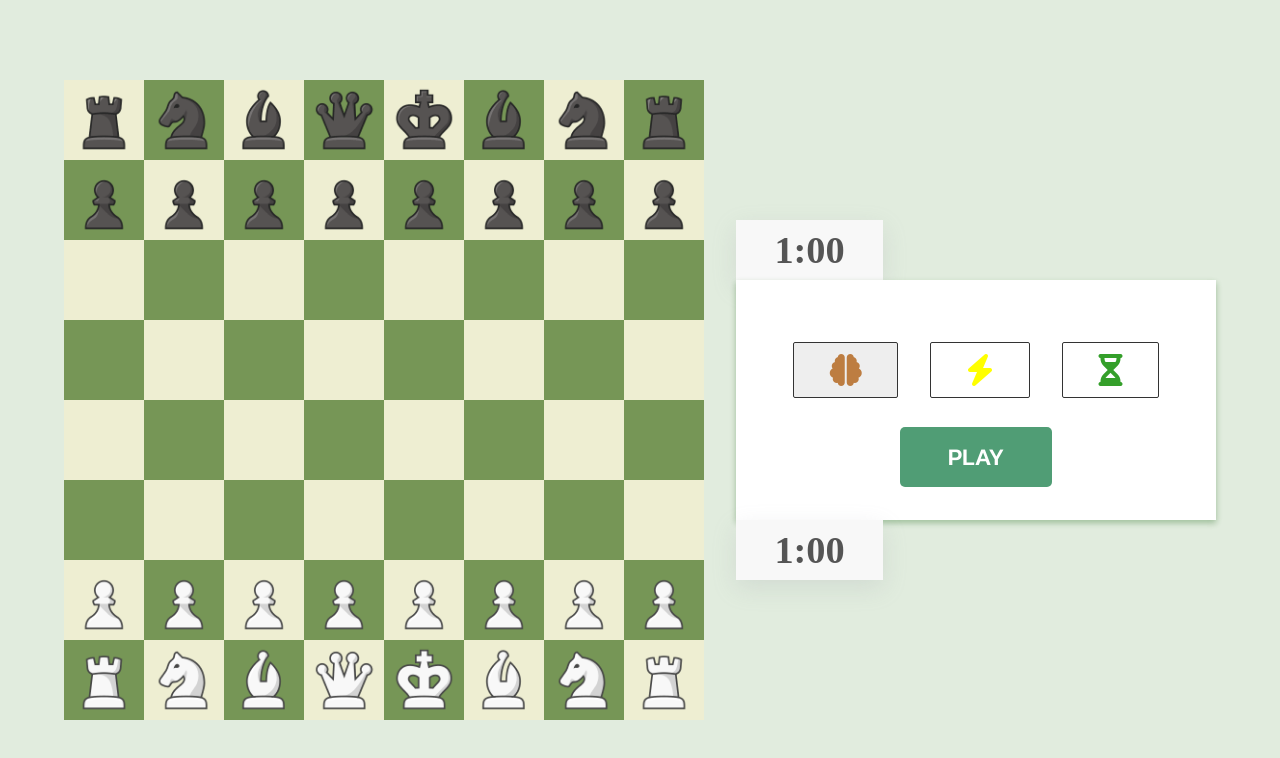
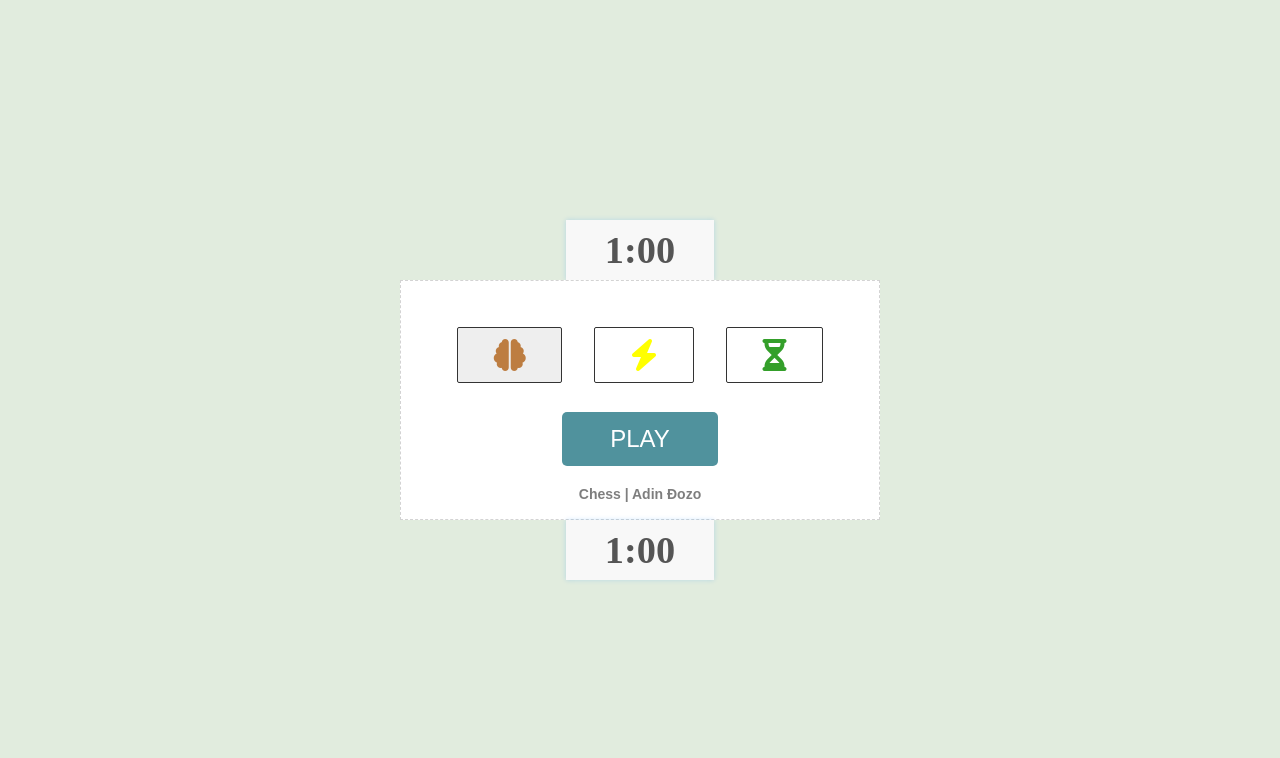
Before and after one commit to adindozo/react-chess, a React app: page / in a window 1280 px wide. Built offline with nearby package versions, Linux system fonts and the light colour scheme.

Commit message:
UX changes

```diff
--- a/src/Board.css
+++ b/src/Board.css
@@ -1,4 +1,4 @@
-@import url('https://fonts.googleapis.com/css2?family=Kanit:wght@500&display=swap');* {
+* {
   margin: 0;
   padding: 0;
   box-sizing: border-box;
@@ -21,8 +21,8 @@
 aside{
   display: flex;
   flex-direction: column;
-  align-items: flex-start;
-  margin-left: 2rem;
+  align-items: center;
+
 }
 
 .menu{
@@ -35,7 +35,7 @@ aside{
   justify-content: center;
   padding: .6rem;
   font-family: 'Kanit', sans-serif;
-  box-shadow: rgba(102, 255, 88, 0.16) 0px 3px 6px, rgba(0, 0, 0, 0.23) 0px 3px 6px;
+  border: 1px dashed rgba(51, 51, 51, 0.212);
 }
 
 .custom-game{
@@ -77,7 +77,7 @@ aside{
   color: #fff;
   font-size: 1.5rem;
   padding: .8rem 3rem;
-  background: rgb(80, 157, 117);
+  background: rgb(80, 146, 157);
   border-radius: 5px;
   border: none;
   cursor: pointer;
@@ -85,7 +85,8 @@ aside{
 }
 
 .timer{
-  box-shadow: rgba(149, 157, 165, 0.2) 0px 8px 24px;
+    width: 100%;
+  box-shadow: rgba(0, 128, 255, 0.2) 0px 0px 5px;
   background: rgb(248, 248, 248);
   padding: .5rem 2.4rem;
   color: #555;
@@ -151,14 +152,13 @@ table {
   margin: 0 auto;
   font-size: 0.9em;
   max-width: 400px;
-  border-radius: 5px 5px 0 0;
   overflow: hidden;
   box-shadow: 0 0 20px rgba(0, 0, 0, 0.15);
   width:100%;
 }
 
 table thead tr {
-  background-color: #009879;
+  background-color: #333;
   color: #ffffff;
   text-align: left;
   font-weight: bold;
@@ -178,12 +178,12 @@ table tr:nth-of-type(even) {
 }
 
 table tr:last-of-type {
-  border-bottom: 2px solid #009879;
+  border-bottom: 2px solid #000000;
 }
 
 table tr.active-row {
   font-weight: bold;
-  color: #009879;
+  color: #000000;
 }
 
 #table-wrapper {
@@ -197,6 +197,13 @@ table tr.active-row {
 }
 #table-scroll::-webkit-scrollbar {
   display: none;
+}
+
+.credits{
+    opacity: .5;
+    text-align: right;
+    font-size: 14px;
+    margin-top: 20px;
 }
 
 
--- a/src/components/App.js
+++ b/src/components/App.js
@@ -30,8 +30,6 @@ function App() {
 
     return (
         <div className="container">
-            <Board game={game} gameStart={gameStart} />
-
             <aside>
                 <PieceCemetery player = {player_black} />
                 <PlayerTimer player={player_black} className="player-black"/>
@@ -47,6 +45,7 @@ function App() {
                 <PlayerTimer player={player_white} className="player-white"/>
                 <PieceCemetery player = {player_white} />
             </aside>
+            {gameStart ? <Board game={game} gameStart={gameStart} />:''/*show board only if game started*/}
         </div>
     )
 }
--- a/src/components/UI-Stuff/GameOptions.js
+++ b/src/components/UI-Stuff/GameOptions.js
@@ -5,6 +5,7 @@ const gameTypes = [60, 300, 600]
 export default function GameOptions({gameType, setGameType, startButton}){
     return (
         <div className="custom-game">
+
             <div className="games">
                 <i className={`fas fa-brain ${gameType === gameTypes[0] ? 'selected': ''}`}
                 style={{color:'rgb(189, 125, 65)'}}
@@ -17,6 +18,7 @@ export default function GameOptions({gameType, setGameType, startButton}){
                 onClick={() => setGameType(gameTypes[2])}></i>
             </div>
             <button className="btn-start" onClick={() => startButton()}>PLAY</button>
+            <h1 className='credits'>Chess | Adin Đozo</h1>
         </div>
     )
 }
```
